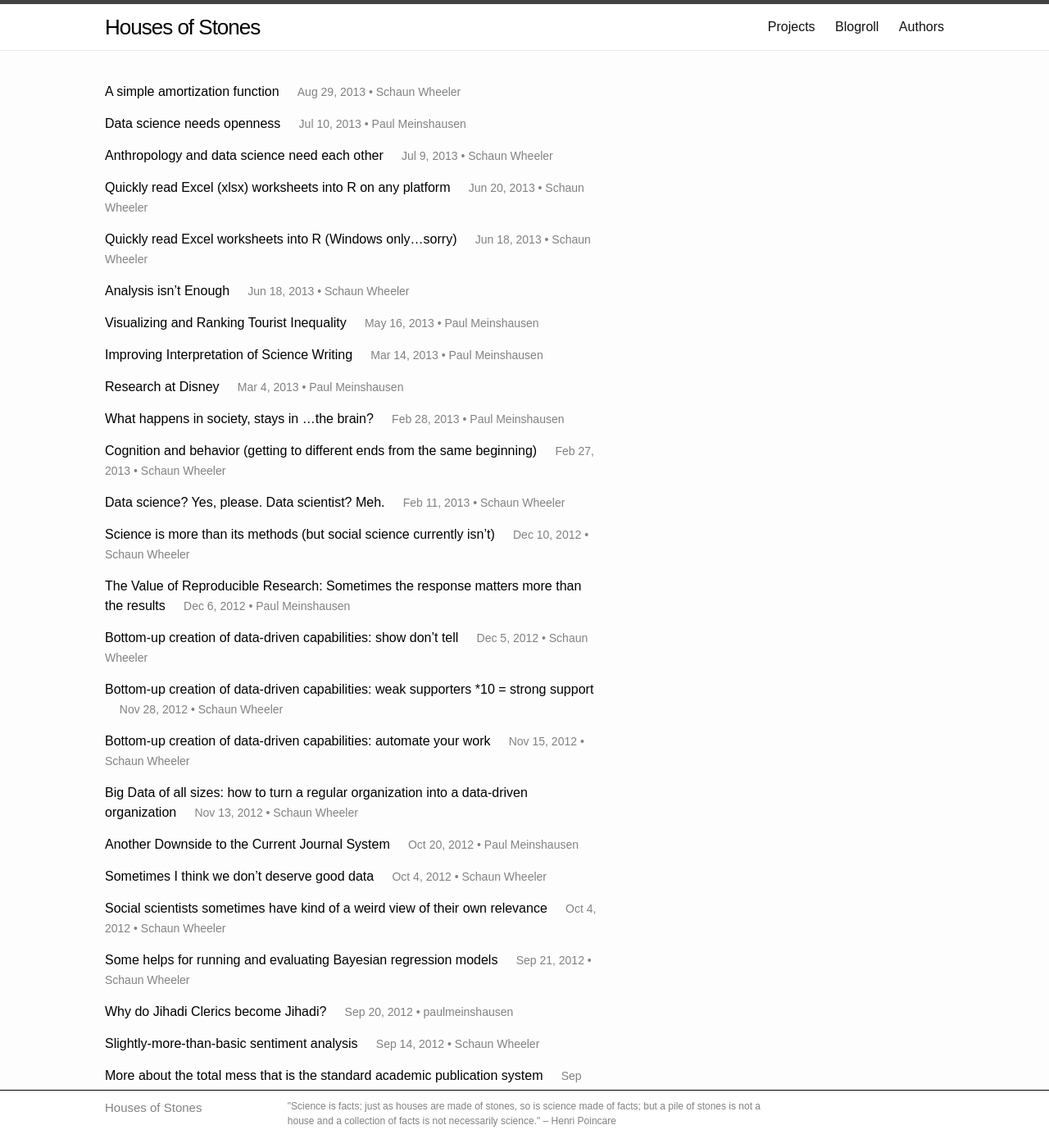
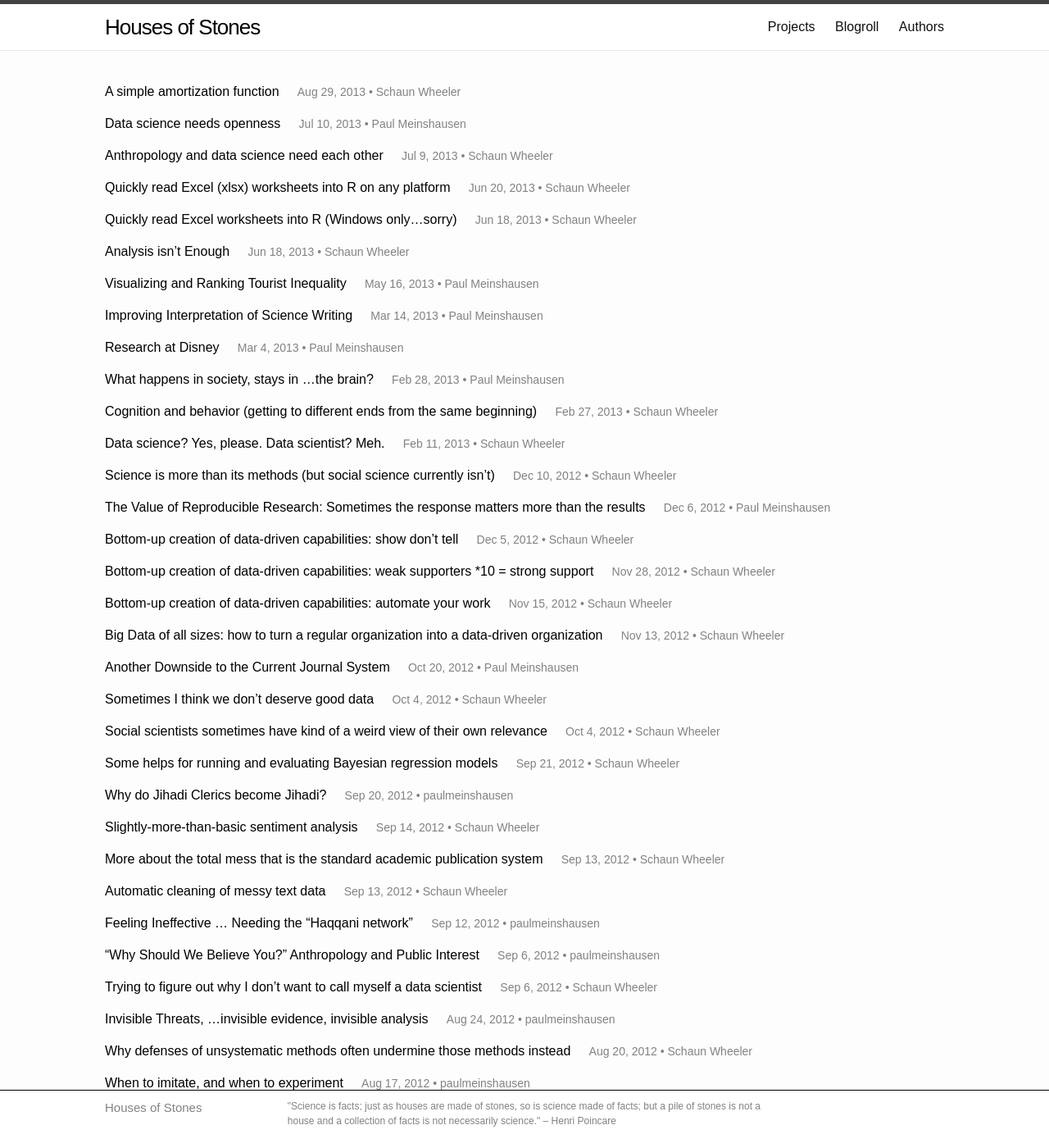
Before and after one commit to housesofstones/housesofstones.github.io, a Jekyll site: the page built from index.html, in a window 1280 px wide and 1400 px high. Shown: the whole window at 82% size. Built offline with Jekyll 4.4.1, drawn with Linux system fonts in a browser that asks for light colours; nearby versions of some CDN libraries.

Commit message:
Update hoscustom.css

```diff
--- a/css/hoscustom.css
+++ b/css/hoscustom.css
@@ -13,10 +13,13 @@ p, blockquote, pre, hr, dl, dd, ol, ul, figure, .highlight {
     max-width: 600px;
 }
 
+.post-list {
+    width: 100%;
+    max-width: 100%;
+}
+
 .post-list > li {
     margin-bottom: 15px;
-    width: 100%;
-    max-width: 100%;
 }
 .post-link {
     font-size: 16px;
```
